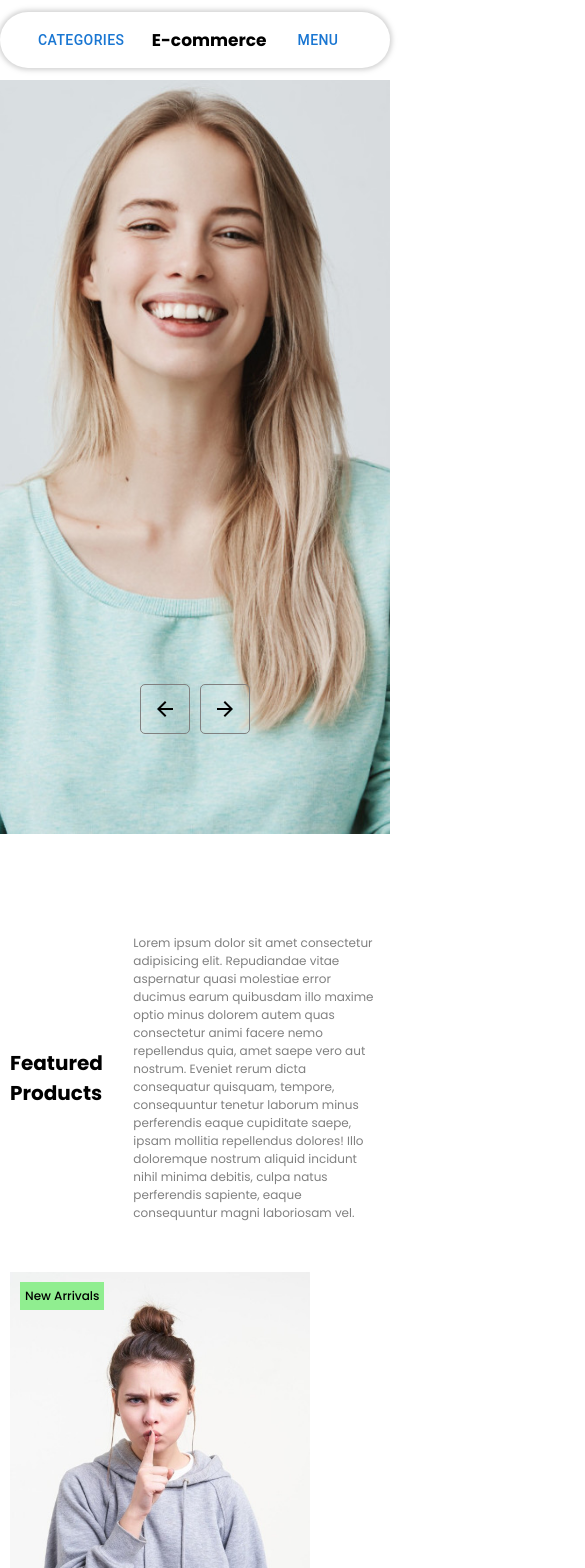
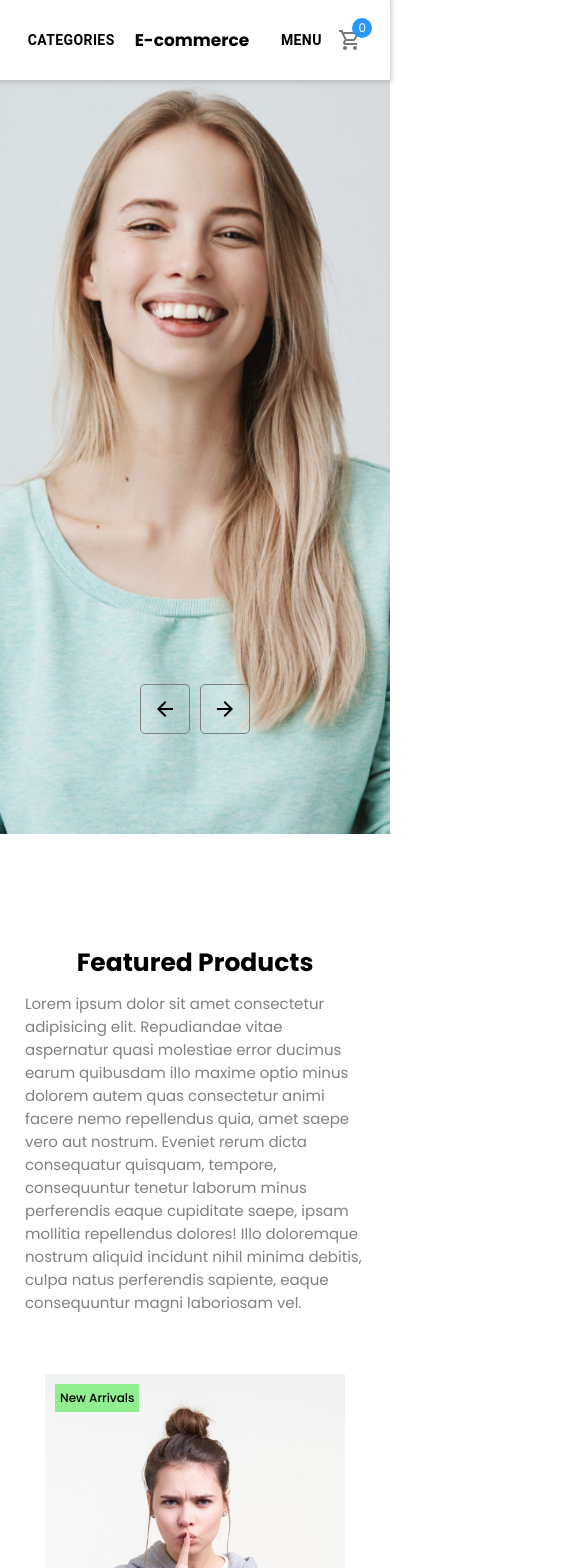
Before and after one commit to RizwanAhmed3000/E-commerce, a React (Create React App) app in the folder client/: page / in a window 390 px wide. Shown: the top 1568 px of the page, 585 px wide, since content can reach past the window. Built offline with nearby package versions, Linux system fonts and the light colour scheme.

Commit message:
Home page responsive

```diff
--- a/client/src/Components/Categories/categories.scss
+++ b/client/src/Components/Categories/categories.scss
@@ -3,6 +3,11 @@
     height: 80vh;
     gap: 10px;
     margin: 10px;
+
+    @media (max-width: 600px) {
+        height: fit-content;
+        flex-direction: column;
+    }
 
     .col {
         flex: 1;
--- a/client/src/Components/Contact/contact.scss
+++ b/client/src/Components/Contact/contact.scss
@@ -1,32 +1,37 @@
-.contact{
+.contact {
     // border: 1px solid green;
     background-color: lightgreen;
     display: flex;
     align-items: center;
     justify-content: center;
 
-    .wrapper{
+    .wrapper {
         display: flex;
         justify-content: center;
         align-items: center;
         gap: 40px;
         padding: 10px;
 
-        span{
+        @media (max-width: 850px) {
+            flex-wrap: wrap;
+        }
+
+        span {
             font-weight: 700;
             color: rgb(49, 49, 49);
             // flex: 1;
         }
 
-        .mail{
+        .mail {
+
             // flex: 2;
-            input{
+            input {
                 border: none;
                 outline: none;
                 padding: 5px 10px;
             }
 
-            button{
+            button {
                 margin-left: 5px;
                 padding: 5px 10px;
                 border: none;
@@ -35,13 +40,13 @@
                 font-weight: 500;
                 color: rgb(49, 49, 49);
 
-                &:hover{
+                &:hover {
                     background-color: lightcyan;
                 }
             }
         }
 
-        .icons{
+        .icons {
             // flex: 1;
             display: flex;
             color: rgb(49, 49, 49);
--- a/client/src/Components/FeaturedProduct/featuredProduct.scss
+++ b/client/src/Components/FeaturedProduct/featuredProduct.scss
@@ -1,7 +1,7 @@
 .fProduct {
     margin: 100px 150px;
 
-    @media (max-width: 1024px){
+    @media (max-width: 1024px) {
         margin: 100px 10px;
     }
 
@@ -11,22 +11,40 @@
         justify-content: center;
         margin-bottom: 50px;
 
+        @media (max-width: 625px) {
+            flex-direction: column;
+            padding: 10px 15px;
+        }
+
         h1 {
             flex: 2;
             font-size: 20px;
+
+            @media (max-width: 625px) {
+                font-size: 25px;
+            }
         }
 
         p {
             flex: 4;
             color: gray;
             font-size: 12px;
+
+            @media (max-width: 625px) {
+                font-size: 15px;
+                margin-top: 10px;
+            }
         }
     }
 
-    .bottom{
+    .bottom {
         display: flex;
         justify-content: space-between;
         align-items: center;
         flex-wrap: wrap;
+
+        @media (max-width: 625px) {
+            flex-direction: column;
+        }
     }
 }
--- a/client/src/Components/Footer/footer.scss
+++ b/client/src/Components/Footer/footer.scss
@@ -7,10 +7,26 @@
         // margin: 100px 10px;
     }
 
+    @media (max-width: 850px) {
+        padding: 100px 20px;
+    }
+
+    @media (max-width: 560px) {
+        padding: 100px 8px;
+    }
+
     .top {
         display: flex;
         justify-content: space-between;
         gap: 50px;
+
+        @media (max-width: 850px) {
+            gap: 20px;
+        }
+
+        @media (max-width: 560px) {
+            flex-direction: column;
+        }
 
         .item {
             flex: 1;
@@ -19,6 +35,11 @@
             gap: 10px;
             text-align: justify;
             font-size: 12px;
+
+            @media (max-width: 850px) {
+                flex: 1;
+                width: 100%;
+            }
 
             h1 {
                 font-size: 15px;
@@ -38,6 +59,10 @@
         align-items: center;
         justify-content: space-between;
         margin-top: 50px;
+
+        @media (max-width: 850px) {
+            flex-direction: column;
+        }
 
         .left {
             display: flex;
--- a/client/src/Components/Menu/Menu.jsx
+++ b/client/src/Components/Menu/Menu.jsx
@@ -4,6 +4,7 @@ import Menu from '@mui/material/Menu';
 import MenuItem from '@mui/material/MenuItem';
 import MenuIcon from '@mui/icons-material/Menu';
 import { Link } from 'react-router-dom';
+// import { MuiThemeProvider, createTheme } from '@mui/material/styles';
 
 import KeyboardArrowDownOutlinedIcon from '@mui/icons-material/KeyboardArrowDownOutlined';
 import SearchIcon from "@mui/icons-material/Search";
@@ -21,6 +22,18 @@ export default function BasicMenu({ side }) {
         setAnchorEl(null);
     };
 
+    // const theme = createTheme({
+    //     palette: {
+    //         primary: {
+    //             main: "#46AD8D",
+    //             contrastText: "#fff" //button text white instead of black
+    //         },
+    //         background: {
+    //             default: "#394764"
+    //         }
+    //     }
+    // });
+
     return (
         <div>
             <Button
@@ -29,6 +42,7 @@ export default function BasicMenu({ side }) {
                 aria-haspopup="true"
                 aria-expanded={open ? 'true' : undefined}
                 onClick={handleClick}
+                sx={{ color: "black", fontWeight: "600", padding: "0" }}
             >
                 {side}
             </Button>
@@ -89,18 +103,14 @@ export default function BasicMenu({ side }) {
                             Accessories
                         </Link>
                     </div>) : (
-                        <div className="item">
-                            Home
-                        </div>
+                        <div style={{ display: "none" }}></div>
                     )}
                 </MenuItem>
                 <MenuItem onClick={handleClose}>
                     {side === "Categories" ? (<div className="item">
                         <img src="/images/flag.png" alt="" />
                     </div>) : (
-                        <div className="item">
-                            Home
-                        </div>
+                        <div style={{ display: "none" }}></div>
                     )}
                 </MenuItem>
             </Menu>
--- a/client/src/Components/Navbar/Navbar.jsx
+++ b/client/src/Components/Navbar/Navbar.jsx
@@ -73,13 +73,13 @@ const Navbar = () => {
                         Stores
                     </div>
                     <div className="icons">
-                        <div className="item">
+                        <div className="item none">
                             <SearchIcon className='icon' />
                         </div>
-                        <div className="item">
+                        <div className="item none">
                             <PersonOutlineOutlinedIcon className='icon' />
                         </div>
-                        <div className="item">
+                        <div className="item none">
                             <FavoriteBorderOutlinedIcon className='icon' />
                         </div>
                         <div className="item">
--- a/client/src/Components/Navbar/navbar.scss
+++ b/client/src/Components/Navbar/navbar.scss
@@ -21,6 +21,17 @@
         @media (max-width: 1024px) {
             width: 100%;
         }
+
+        @media (max-width: 560px) {
+            padding: 10px 0;
+            border-radius: 0;
+            width: 100%;
+            justify-content: center;
+            gap: 20px;
+            align-items: center;
+            height: 100%;
+        }
+
 
         .item {
             display: flex;
@@ -93,6 +104,14 @@
                     font-size: 17px;
                 }
             }
+
+            @media (max-width: 850px) {
+                margin-left: 50px;
+            }
+
+            @media (max-width: 560px) {
+                margin-left: 0;
+            }
         }
 
         .right {
@@ -104,7 +123,7 @@
                 display: none;
             }
 
-            .icons{
+            .icons {
                 display: flex;
                 align-items: center;
                 gap: 10px;
@@ -119,10 +138,30 @@
                     display: none;
                 }
 
+                .icons {
+                    display: flex;
+                    align-items: center;
+
+                    .item {
+                        display: flex;
+                    }
+
+                    @media (max-width: 560px) {
+                        .none {
+                            display: none;
+                        }
+                    }
+
+                }
+
                 .drawer {
                     display: block;
                 }
             }
+
+            @media (max-width: 560px) {
+                gap: 5px;
+            }
         }
     }
 }
```
